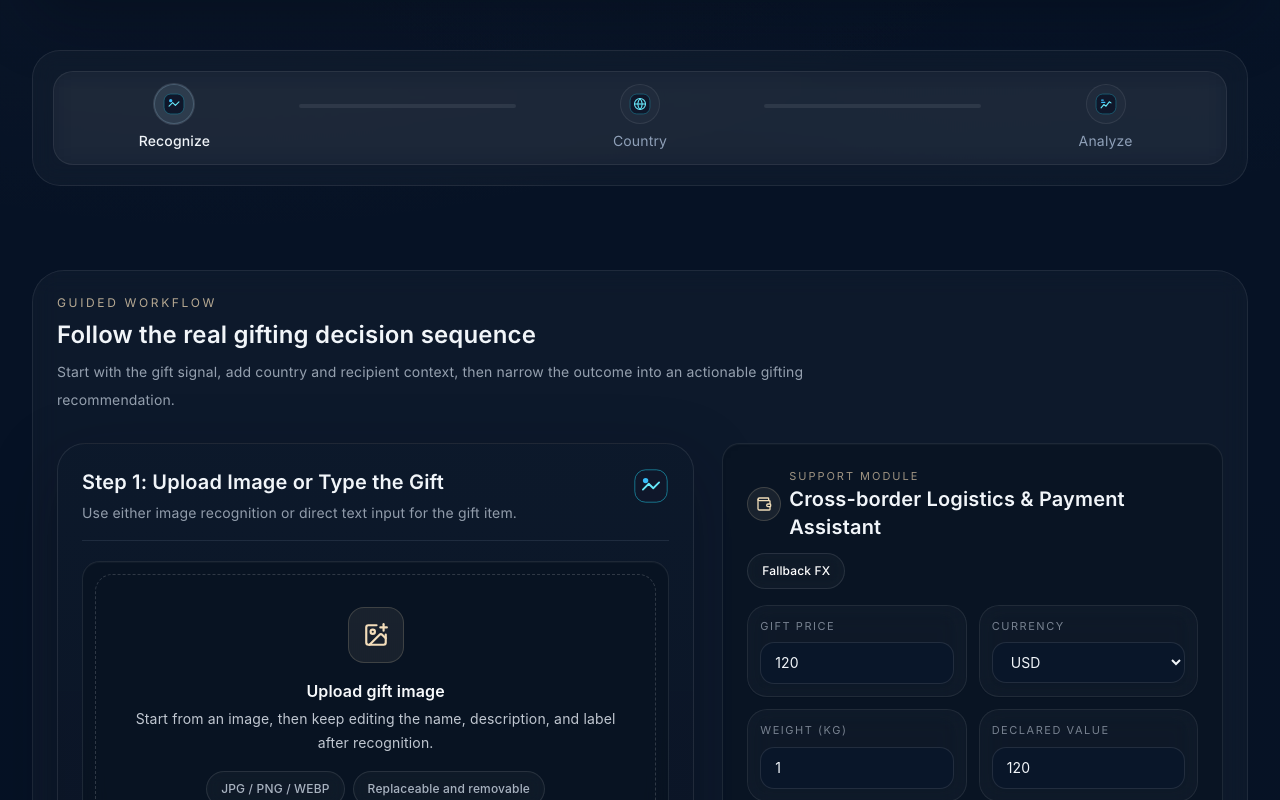
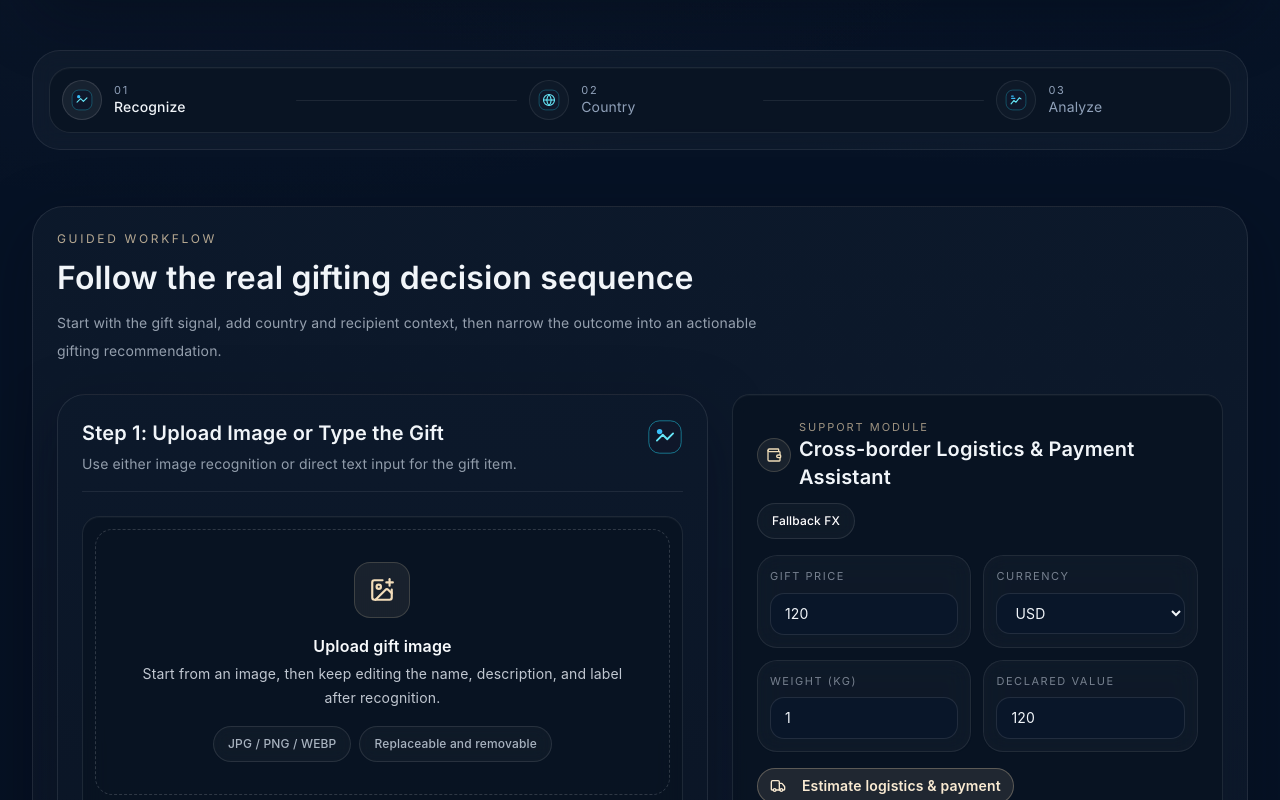
Before and after one commit to zzemy/GIVIA, a Next.js app: page /en in a window 1280 px wide. Shown: the part 1800-2600 px from the top of the page. Built offline with nearby package versions, Linux system fonts and the light colour scheme.

Commit message:
refactor: unify homepage workflow shell

```diff
--- a/components/gifting/home/cards/country-step-summary-card.tsx
+++ b/components/gifting/home/cards/country-step-summary-card.tsx
@@ -72,7 +72,7 @@ export function CountryStepSummaryCard({
             {isZh ? '这里只保留真正影响判断的关键信息，避免把表单内容重复堆叠。' : 'Keep only the values that truly shape the recommendation instead of repeating the full form.'}
           </p>
         </div>
-        <span className={homeSurface.glassStrip}>
+        <span className={`${homeSurface.glassStrip} home-pill-nowrap home-status-pill`}>
           {isZh ? '实时生效' : 'Live values'}
         </span>
       </div>
--- a/components/gifting/home/sections/page-feedback.tsx
+++ b/components/gifting/home/sections/page-feedback.tsx
@@ -30,14 +30,14 @@ export function PageFeedback({
             initial={{ opacity: 0 }}
             animate={{ opacity: 1 }}
             exit={{ opacity: 0 }}
-            className={`mt-8 px-5 py-5 text-center ${homeSurface.secondary}`}
+            className={`px-5 py-5 text-center ${homeSurface.secondary}`}
           >
             <p className="text-[11px] uppercase tracking-[0.2em] text-[#e7d2af]/78">
               {locale === 'zh' ? '分析进行中' : 'ANALYSIS IN PROGRESS'}
             </p>
             <div className="mx-auto mt-4 h-2 w-full max-w-md overflow-hidden rounded-full bg-white/10">
               <motion.div
-                className="h-full w-1/3 rounded-full bg-gradient-to-r from-[#e7d2af] via-sky-300 to-cyan-100"
+                className="h-full w-1/3 rounded-full bg-gradient-to-r from-[#e7d2af] via-[#eedcb7] to-[#d4e0ea]"
                 animate={{ x: ['-120%', '320%'] }}
                 transition={{ duration: 1.15, ease: 'linear', repeat: Infinity }}
               />
@@ -78,7 +78,7 @@ export function PageFeedback({
             initial={{ opacity: 0, y: -10 }}
             animate={{ opacity: 1, y: 0 }}
             exit={{ opacity: 0 }}
-            className="mt-8 flex items-start gap-3 rounded-[1.4rem] border border-red-400/30 bg-[rgba(127,29,29,0.24)] p-4 backdrop-blur-md"
+            className="flex items-start gap-3 rounded-[1.4rem] border border-red-300/22 bg-[rgba(91,26,26,0.22)] p-4 backdrop-blur-md"
           >
             <AlertTriangle size={20} className="mt-0.5 flex-shrink-0 text-red-400" />
             <p className="text-red-200">{error}</p>
--- a/components/gifting/home/sections/step-country.tsx
+++ b/components/gifting/home/sections/step-country.tsx
@@ -117,10 +117,10 @@ export function StepCountry({
   onFormalityChange,
 }: StepCountryProps) {
   const cardBaseClassName =
-    `${homeSurface.inset} p-4 shadow-[0_10px_28px_rgba(3,12,28,0.2)] transition-all duration-300 hover:border-cyan-200/26 sm:p-6`
+    `${homeSurface.inset} p-4 shadow-[0_14px_36px_rgba(3,12,28,0.22)] transition-all duration-300 hover:border-white/14 sm:p-6`
 
   return (
-    <div className={`grid gap-4 rounded-2xl p-1 sm:gap-6 ${homeSurface.secondary}`}>
+    <div className={`grid gap-4 rounded-[1.75rem] p-4 sm:gap-6 sm:p-5 ${homeSurface.secondary}`}>
       <CountryStepSelectionCard
         locale={locale}
         apiLanguage={apiLanguage}
--- a/components/gifting/home/sections/step-gift-input.tsx
+++ b/components/gifting/home/sections/step-gift-input.tsx
@@ -5,7 +5,7 @@ import Image from 'next/image'
 import { motion } from 'framer-motion'
 import { Sparkles } from 'lucide-react'
 import { Button } from '@/components/ui/button'
-import { homeSurface, homeText } from '@/components/gifting/home/home-design-tokens'
+import { homeButton, homeSurface, homeText } from '@/components/gifting/home/home-design-tokens'
 import { GiftInputRecognitionPanel } from '@/components/gifting/home/cards/gift-input-recognition-panel'
 import { GiftInputTextEditor } from '@/components/gifting/home/cards/gift-input-text-editor'
 import { GiftInputUploadPanel } from '@/components/gifting/home/cards/gift-input-upload-panel'
@@ -79,15 +79,15 @@ export function StepGiftInput({
     <motion.div
       initial={{ opacity: 0, y: 20 }}
       animate={{ opacity: 1, y: 0 }}
-      whileHover={{ y: -2 }}
-      className={`rounded-2xl p-4 transition-colors sm:p-6 ${homeSurface.secondary}`}
+      whileHover={{ y: -1 }}
+      className={`rounded-[1.75rem] p-4 transition-colors sm:p-6 ${homeSurface.secondary}`}
     >
-      <div className="mb-4 flex items-start justify-between border-b border-slate-400/15 pb-4 sm:mb-5">
+      <div className="mb-5 flex items-start justify-between border-b border-white/8 pb-4 sm:mb-6">
         <div>
           <h2 className="mb-1.5 text-lg font-semibold text-slate-100 sm:mb-2 sm:text-xl">
             {isZh ? '第一步：上传图片或输入礼物' : 'Step 1: Upload Image or Type the Gift'}
           </h2>
-          <p className={`text-xs sm:text-sm ${homeText.muted}`}>
+          <p className={`home-pretty text-xs sm:text-sm ${homeText.muted}`}>
             {isZh
               ? '支持图片识别，也支持直接输入礼物名称或场景描述。'
               : 'Use either image recognition or direct text input for the gift item.'}
@@ -142,10 +142,10 @@ export function StepGiftInput({
       <Button
         onClick={onRecognize}
         disabled={!canRecognize || isRecognizing}
-        className={`w-full rounded-lg py-2 font-semibold transition-all ${
+        className={`w-full rounded-full py-3 font-semibold transition-all ${
           isRecognizing
             ? 'bg-slate-700/70 text-slate-300'
-            : 'border border-[#e7d2af]/35 bg-[#e7d2af]/12 text-[#f8ead2] hover:bg-[#e7d2af]/18'
+            : homeButton.primary
         }`}
       >
         {isRecognizing ? (
--- a/components/gifting/home/sections/workflow-panels.tsx
+++ b/components/gifting/home/sections/workflow-panels.tsx
@@ -32,26 +32,26 @@ export function WorkflowPanels({
 }: WorkflowPanelsProps) {
   return (
     <>
-      <div ref={workflowRef} className={`mb-7 rounded-[1.75rem] p-4 sm:p-5 ${homeSurface.quiet}`}>
+      <div ref={workflowRef} className={`rounded-[1.75rem] p-3.5 sm:p-4 ${homeSurface.quiet}`}>
         <WorkflowProgress steps={workflowSteps} />
       </div>
 
-      <section className={`mb-10 rounded-[2rem] p-4 sm:p-5 lg:mb-12 xl:p-6 ${homeSurface.quiet}`}>
-        <div className="mb-6 flex flex-col gap-2 sm:mb-7">
+      <section className={`rounded-[2rem] p-4 sm:p-5 xl:p-6 ${homeSurface.secondary}`}>
+        <div className="mb-6 flex flex-col gap-2.5 sm:mb-7">
           <p className="text-xs uppercase tracking-[0.22em] text-[#e7d2af]/78">
             {giftInputProps.locale === 'zh' ? '引导式流程' : 'GUIDED WORKFLOW'}
           </p>
-          <h2 className="text-2xl font-semibold text-slate-100">
+          <h2 className="home-balance text-2xl font-semibold text-slate-100 sm:text-[2rem]">
             {giftInputProps.locale === 'zh' ? '按真实送礼顺序完成判断' : 'Follow the real gifting decision sequence'}
           </h2>
-          <p className="max-w-3xl text-sm leading-7 text-slate-300/72">
+          <p className="home-pretty max-w-3xl text-sm leading-7 text-slate-300/72">
             {giftInputProps.locale === 'zh'
               ? '先整理礼物信息，再补齐国家与对象语境，最后把建议收敛成可直接执行的送礼方案。'
               : 'Start with the gift signal, add country and recipient context, then narrow the outcome into an actionable gifting recommendation.'}
           </p>
         </div>
 
-        <div className="grid gap-6 sm:gap-7 xl:grid-cols-[minmax(0,1.12fr)_minmax(0,0.88fr)] xl:items-start 2xl:gap-8">
+        <div className="grid gap-6 xl:grid-cols-[minmax(0,1.14fr)_minmax(18rem,0.86fr)] xl:items-start 2xl:gap-7">
           <div className="flex flex-col gap-5 sm:gap-6">
             <StepGiftInput {...giftInputProps} />
             <StepCountry {...countryProps} />
@@ -64,7 +64,7 @@ export function WorkflowPanels({
         </div>
       </section>
 
-      <div className="mb-8 lg:mb-10">
+      <div className="mb-2">
         <WorkflowSupportHistoryPanels {...historyProps} />
       </div>
     </>
--- a/components/gifting/home/sections/workflow-support-panels.tsx
+++ b/components/gifting/home/sections/workflow-support-panels.tsx
@@ -86,12 +86,12 @@ export function WorkflowSupportAssistantPanel({
             </h3>
           </div>
         </div>
-        <span className={homeSurface.glassStrip}>
+        <span className={`${homeSurface.glassStrip} home-pill-nowrap home-status-pill`}>
           {assistantResult?.rateSource === 'live' ? (isZh ? '实时汇率' : 'Live FX') : isZh ? '汇率回退' : 'Fallback FX'}
         </span>
       </div>
 
-      <div className="mt-4 grid gap-3 sm:grid-cols-2 2xl:grid-cols-4">
+      <div className="mt-4 grid gap-3 sm:grid-cols-2 2xl:grid-cols-2">
         <div className={`p-3 ${homeSurface.quiet}`}>
           <p className={`text-[11px] uppercase tracking-[0.14em] ${homeText.meta}`}>
             {isZh ? '礼物价格' : 'Gift price'}
@@ -158,7 +158,7 @@ export function WorkflowSupportAssistantPanel({
 
       {assistantResult && (
         <div className="mt-5 space-y-4">
-          <div className="grid gap-3 sm:grid-cols-2 xl:grid-cols-3 2xl:grid-cols-5">
+          <div className="grid gap-3 sm:grid-cols-2 xl:grid-cols-2 2xl:grid-cols-3">
             {Object.entries(assistantResult.convertedAmounts).map(([currency, value]) => (
               <div key={currency} className={`p-3 ${homeSurface.quiet}`}>
                 <p className={`text-xs ${homeText.meta}`}>{currency}</p>
@@ -236,7 +236,7 @@ export function WorkflowSupportHistoryPanels({
                   : 'The latest 8 analyses are stored locally for review and follow-up decisions.'}
               </p>
             </div>
-            <span className={homeSurface.glassStrip}>{historyRecords.length}</span>
+            <span className={`${homeSurface.glassStrip} home-pill-nowrap`}>{historyRecords.length}</span>
           </div>
 
           <div className="mt-5 grid gap-3 lg:grid-cols-2">
@@ -295,7 +295,7 @@ export function WorkflowSupportHistoryPanels({
                 {isZh ? '来自你的收藏记录，可作为后续送礼候选池。' : 'Saved picks from your previous analyses for future gifting checklists.'}
               </p>
             </div>
-            <span className={homeSurface.glassStrip}>{favoriteGiftChecklist.length}</span>
+            <span className={`${homeSurface.glassStrip} home-pill-nowrap`}>{favoriteGiftChecklist.length}</span>
           </div>
 
           <div className="mt-4 grid gap-3 sm:grid-cols-2">
--- a/components/gifting/workflow-progress.tsx
+++ b/components/gifting/workflow-progress.tsx
@@ -17,27 +17,28 @@ interface WorkflowProgressProps {
 export function WorkflowProgress({ steps }: WorkflowProgressProps) {
   return (
     <div className="w-full">
-      {/* Desktop view */}
       <div className="hidden md:block">
-        <div className={`rounded-[1.4rem] px-3 py-3 ${homeSurface.quiet}`}>
-          <div className="flex items-start justify-between gap-2">
+        <div className={`rounded-[1.35rem] px-3 py-3 ${homeSurface.inset}`}>
+          <div className="flex items-center gap-3">
             {steps.map((step, idx) => (
               <React.Fragment key={step.id}>
-              {/* Step */}
-              <div className="flex flex-1 flex-col items-center">
+                <div className="flex min-w-0 flex-1 items-center gap-3">
                   <div
-                  className={`flex h-10 w-10 items-center justify-center rounded-full transition-all ${
+                    className={`flex h-10 w-10 shrink-0 items-center justify-center rounded-full transition-all ${
                       step.status === 'completed'
-                      ? 'border border-[#e7d2af]/28 bg-[#e7d2af]/12 text-[#f7e7cc]'
+                        ? 'border border-[#e7d2af]/30 bg-[#e7d2af]/11 text-[#f7e7cc]'
                         : step.status === 'current'
-                        ? 'border border-sky-200/20 bg-sky-200/10 text-slate-50 ring-1 ring-sky-100/14'
-                        : 'border border-white/8 bg-white/[0.02] text-slate-400'
+                          ? 'border border-white/12 bg-white/[0.06] text-slate-50'
+                          : 'border border-white/8 bg-white/[0.025] text-slate-400'
                     }`}
                   >
                     {step.status === 'completed' ? '✓' : step.icon}
                   </div>
+
+                  <div className="min-w-0">
+                    <p className="text-[11px] uppercase tracking-[0.16em] text-slate-400">0{step.id}</p>
                     <p
-                  className={`mt-2 text-center text-sm ${
+                      className={`truncate text-sm ${
                         step.status === 'completed'
                           ? 'text-[#f5e4c7]'
                           : step.status === 'current'
@@ -48,17 +49,11 @@ export function WorkflowProgress({ steps }: WorkflowProgressProps) {
                       {step.label}
                     </p>
                   </div>
+                </div>
 
-              {/* Connector */}
                 {idx < steps.length - 1 && (
-                <div className="mx-2 mt-5 flex-1">
-                  <div
-                    className={`h-1 rounded-full transition-all ${
-                      step.status === 'completed'
-                        ? 'bg-[#e7d2af]/68'
-                        : 'bg-white/8'
-                    }`}
-                  />
+                  <div className="flex-1">
+                    <div className={`h-px rounded-full ${step.status === 'completed' ? 'bg-[#e7d2af]/58' : 'bg-white/8'}`} />
                   </div>
                 )}
               </React.Fragment>
@@ -67,17 +62,17 @@ export function WorkflowProgress({ steps }: WorkflowProgressProps) {
         </div>
       </div>
 
-      {/* Mobile view */}
       <div className="md:hidden">
-        <div className={`flex items-center gap-2 rounded-[1.25rem] p-3 ${homeSurface.quiet}`}>
+        <div className={`rounded-[1.2rem] p-3 ${homeSurface.inset}`}>
+          <div className="flex items-center gap-2">
             {steps.map((step, idx) => (
               <React.Fragment key={step.id}>
                 <div
-                className={`flex-1 h-2 rounded-full transition-all ${
+                  className={`h-2 flex-1 rounded-full transition-all ${
                     step.status === 'completed'
-                    ? 'bg-[#e7d2af]/68'
+                      ? 'bg-[#e7d2af]/62'
                       : step.status === 'current'
-                      ? 'bg-sky-200/64'
+                        ? 'bg-slate-200/78'
                         : 'bg-white/8'
                   }`}
                 />
@@ -85,14 +80,21 @@ export function WorkflowProgress({ steps }: WorkflowProgressProps) {
               </React.Fragment>
             ))}
           </div>
-        <div className="mt-2 flex justify-between">
+
+          <div className="mt-3 flex justify-between gap-2">
             {steps.map(step => (
-            <p key={step.id} className="flex-1 text-center text-xs text-slate-400">
-              <span className={step.status === 'current' ? 'text-slate-100' : step.status === 'completed' ? 'text-[#f5e4c7]' : ''}>
+              <div key={step.id} className="min-w-0 flex-1 text-center">
+                <p className="text-[10px] uppercase tracking-[0.14em] text-slate-500">0{step.id}</p>
+                <p
+                  className={`truncate text-xs ${
+                    step.status === 'current' ? 'text-slate-100' : step.status === 'completed' ? 'text-[#f5e4c7]' : 'text-slate-400'
+                  }`}
+                >
                   {step.label}
-              </span>
                 </p>
+              </div>
             ))}
+          </div>
         </div>
       </div>
     </div>
```
Also changed, not shown: components/gifting/home/sections/step-analysis.tsx (+22 -22 lines). Lines whose indentation alone changed are shown as unchanged.
